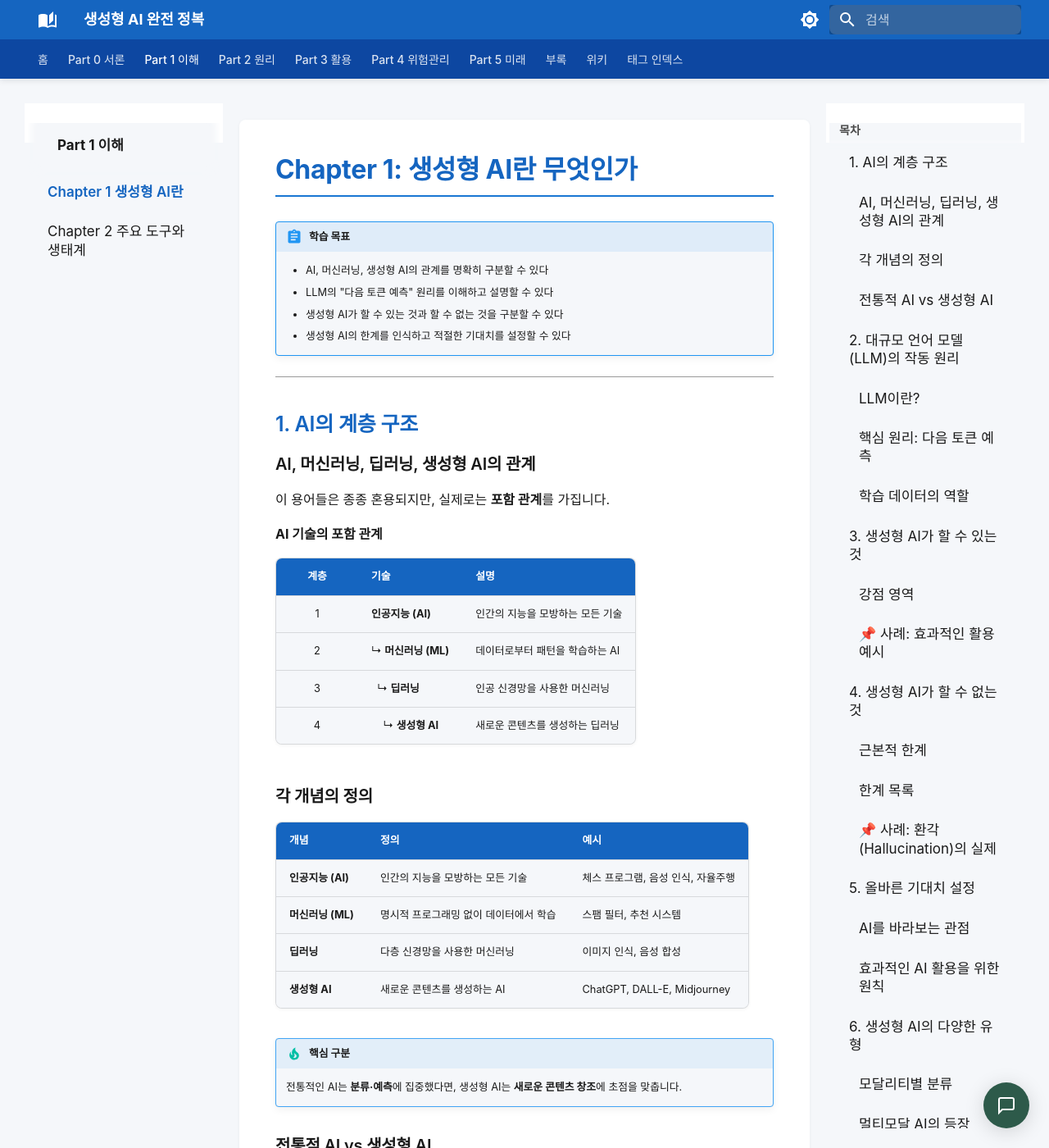
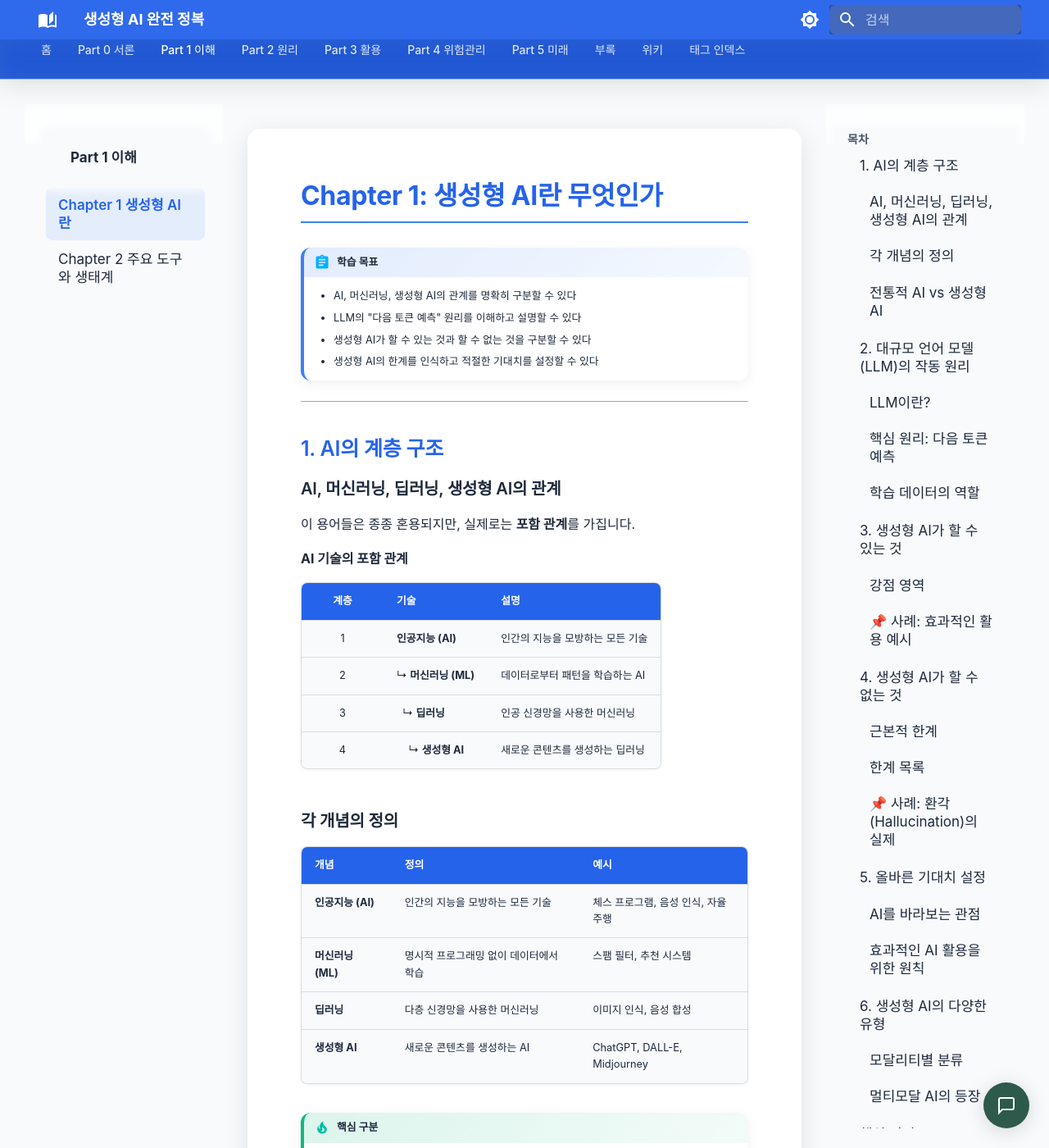
Before and after one commit to Zakedu/genai-book, an MkDocs documentation site: the page built from docs/part1/ch01-what-is-genai.md, in a window 1280 px wide and 1400 px high. Shown: the whole window at 82% size. Built offline with MkDocs 1.6.1 and Material for MkDocs 9.7.7, drawn with Linux system fonts in a browser that asks for light colours; some web fonts are replaced; comment, search, counter and statistics services are not loaded.

Commit message:
Design: Glassmorphism 2026 스타일 적용
- 컬러 팔레트 현대화 (Tailwind CSS 기반 Blue)
- Glassmorphism 효과 적용 (헤더, 사이드바, 콘텐츠 카드)
- Admonition 박스 그라디언트 배경 + 블러 효과
- 네비게이션 버튼 Micro-interactions 추가
- Reading Progress Bar 추가 (상단 진행률 표시)
- 부드러운 트랜지션과 호버 애니메이션

Co-Authored-By: Claude Opus 4.5 <noreply@anthropic.com>

```diff
--- /dev/null
+++ b/docs/javascripts/progress.js
@@ -0,0 +1,33 @@
+/**
+ * Reading Progress Bar
+ * 페이지 스크롤에 따른 읽기 진행률 표시
+ */
+document.addEventListener('DOMContentLoaded', function() {
+  // Progress bar 요소 생성
+  const progressBar = document.createElement('div');
+  progressBar.className = 'reading-progress';
+  document.body.prepend(progressBar);
+
+  // 스크롤 이벤트 처리
+  function updateProgress() {
+    const scrollTop = window.scrollY;
+    const docHeight = document.documentElement.scrollHeight - window.innerHeight;
+    const progress = docHeight > 0 ? (scrollTop / docHeight) * 100 : 0;
+    progressBar.style.width = progress + '%';
+  }
+
+  // 스크롤 이벤트 리스너 (throttle 적용)
+  let ticking = false;
+  window.addEventListener('scroll', function() {
+    if (!ticking) {
+      window.requestAnimationFrame(function() {
+        updateProgress();
+        ticking = false;
+      });
+      ticking = true;
+    }
+  });
+
+  // 초기 실행
+  updateProgress();
+});
--- a/docs/stylesheets/extra.css
+++ b/docs/stylesheets/extra.css
@@ -1,14 +1,25 @@
 /* ===================================
    GenAI Book - Custom Styles
+   2026 Glassmorphism Edition
    =================================== */
 
 /* Pretendard 폰트 로드 */
 @import url('https://cdn.jsdelivr.net/gh/orioncactus/pretendard@v1.3.9/dist/web/static/pretendard.min.css');
 
-/* 기본 폰트 설정 */
+/* 기본 폰트 설정 + CSS 변수 */
 :root {
   --md-text-font: "Pretendard", -apple-system, BlinkMacSystemFont, system-ui, sans-serif;
   --md-code-font: "JetBrains Mono", "Fira Code", monospace;
+
+  /* Glassmorphism 변수 */
+  --glass-blur: 20px;
+  --glass-saturation: 180%;
+  --glass-border: rgba(255, 255, 255, 0.2);
+  --glass-shadow: 0 8px 32px rgba(0, 0, 0, 0.1);
+
+  /* 트랜지션 */
+  --transition-smooth: all 0.3s cubic-bezier(0.4, 0, 0.2, 1);
+  --transition-bounce: all 0.3s cubic-bezier(0.34, 1.56, 0.64, 1);
 }
 
 body {
@@ -16,134 +27,173 @@ body {
 }
 
 /* ===================================
-   라이트 모드 컬러
+   라이트 모드 컬러 (현대화된 Blue)
    =================================== */
 [data-md-color-scheme="default"] {
-  /* 메인 배경색 */
-  --md-default-bg-color: #F5F7FA;
+  /* 메인 배경색 - 더 밝고 따뜻하게 */
+  --md-default-bg-color: #F8FAFC;
   --md-default-bg-color--light: #FFFFFF;
   --md-default-bg-color--lighter: #FAFBFC;
   --md-default-bg-color--lightest: #FFFFFF;
 
-  /* 프라이머리 컬러 (파란색 계열) */
-  --md-primary-fg-color: #1565C0;
-  --md-primary-fg-color--light: #1976D2;
-  --md-primary-fg-color--dark: #0D47A1;
+  /* 프라이머리 컬러 (현대화된 파란색) */
+  --md-primary-fg-color: #2563EB;
+  --md-primary-fg-color--light: #3B82F6;
+  --md-primary-fg-color--dark: #1D4ED8;
   --md-primary-bg-color: #FFFFFF;
-  --md-primary-bg-color--light: #E3F2FD;
+  --md-primary-bg-color--light: #EFF6FF;
 
   /* 악센트 컬러 */
-  --md-accent-fg-color: #2196F3;
-  --md-accent-fg-color--transparent: rgba(33, 150, 243, 0.1);
-  --md-accent-bg-color: #2196F3;
-  --md-accent-bg-color--light: #E3F2FD;
+  --md-accent-fg-color: #3B82F6;
+  --md-accent-fg-color--transparent: rgba(59, 130, 246, 0.1);
+  --md-accent-bg-color: #3B82F6;
+  --md-accent-bg-color--light: #DBEAFE;
 
-  /* 텍스트 컬러 */
-  --md-typeset-color: #1A1A1A;
-  --md-default-fg-color: #1A1A1A;
-  --md-default-fg-color--light: #4A4A4A;
-  --md-default-fg-color--lighter: #6A6A6A;
-  --md-default-fg-color--lightest: #9A9A9A;
+  /* 텍스트 컬러 - 더 부드럽게 */
+  --md-typeset-color: #1E293B;
+  --md-default-fg-color: #1E293B;
+  --md-default-fg-color--light: #475569;
+  --md-default-fg-color--lighter: #64748B;
+  --md-default-fg-color--lightest: #94A3B8;
 
   /* 코드 배경 */
-  --md-code-bg-color: #F5F5F5;
-  --md-code-fg-color: #1A1A1A;
+  --md-code-bg-color: #F1F5F9;
+  --md-code-fg-color: #1E293B;
 
   /* 푸터 */
-  --md-footer-bg-color: #1565C0;
-  --md-footer-bg-color--dark: #0D47A1;
+  --md-footer-bg-color: #1E40AF;
+  --md-footer-bg-color--dark: #1E3A8A;
   --md-footer-fg-color: #FFFFFF;
-  --md-footer-fg-color--light: #E3F2FD;
-  --md-footer-fg-color--lighter: #90CAF9;
+  --md-footer-fg-color--light: #DBEAFE;
+  --md-footer-fg-color--lighter: #93C5FD;
+
+  /* Glassmorphism 라이트 */
+  --glass-bg: rgba(255, 255, 255, 0.7);
+  --glass-bg-solid: rgba(255, 255, 255, 0.9);
+  --glass-border: rgba(255, 255, 255, 0.5);
 }
 
 /* ===================================
    다크 모드 컬러
    =================================== */
 [data-md-color-scheme="slate"] {
-  /* 메인 배경색 */
-  --md-default-bg-color: #1E1E1E;
-  --md-default-bg-color--light: #252525;
-  --md-default-bg-color--lighter: #2D2D2D;
-  --md-default-bg-color--lightest: #353535;
+  /* 메인 배경색 - 더 깊은 slate */
+  --md-default-bg-color: #0F172A;
+  --md-default-bg-color--light: #1E293B;
+  --md-default-bg-color--lighter: #334155;
+  --md-default-bg-color--lightest: #475569;
 
-  /* 프라이머리 컬러 (파란색 계열) */
-  --md-primary-fg-color: #64B5F6;
-  --md-primary-fg-color--light: #90CAF9;
-  --md-primary-fg-color--dark: #42A5F5;
-  --md-primary-bg-color: #1E1E1E;
+  /* 프라이머리 컬러 (밝은 파란색) */
+  --md-primary-fg-color: #60A5FA;
+  --md-primary-fg-color--light: #93C5FD;
+  --md-primary-fg-color--dark: #3B82F6;
+  --md-primary-bg-color: #0F172A;
   --md-primary-bg-color--light: #1E3A5F;
 
   /* 악센트 컬러 */
-  --md-accent-fg-color: #64B5F6;
-  --md-accent-fg-color--transparent: rgba(100, 181, 246, 0.1);
+  --md-accent-fg-color: #60A5FA;
+  --md-accent-fg-color--transparent: rgba(96, 165, 250, 0.15);
 
   /* 텍스트 컬러 */
-  --md-typeset-color: #E0E0E0;
-  --md-default-fg-color: #E0E0E0;
-  --md-default-fg-color--light: #B0B0B0;
-  --md-default-fg-color--lighter: #808080;
-  --md-default-fg-color--lightest: #606060;
+  --md-typeset-color: #E2E8F0;
+  --md-default-fg-color: #E2E8F0;
+  --md-default-fg-color--light: #CBD5E1;
+  --md-default-fg-color--lighter: #94A3B8;
+  --md-default-fg-color--lightest: #64748B;
 
   /* 코드 배경 */
-  --md-code-bg-color: #2D2D2D;
-  --md-code-fg-color: #E0E0E0;
+  --md-code-bg-color: #1E293B;
+  --md-code-fg-color: #E2E8F0;
+
+  /* Glassmorphism 다크 */
+  --glass-bg: rgba(30, 41, 59, 0.7);
+  --glass-bg-solid: rgba(30, 41, 59, 0.9);
+  --glass-border: rgba(255, 255, 255, 0.1);
+  --glass-shadow: 0 8px 32px rgba(0, 0, 0, 0.3);
 }
 
 /* ===================================
-   헤더 & 네비게이션
+   헤더 & 네비게이션 (Glassmorphism)
    =================================== */
 .md-header {
-  background-color: var(--md-primary-fg-color);
-  box-shadow: 0 2px 8px rgba(0, 0, 0, 0.1);
+  background: var(--glass-bg-solid);
+  backdrop-filter: blur(var(--glass-blur)) saturate(var(--glass-saturation));
+  -webkit-backdrop-filter: blur(var(--glass-blur)) saturate(var(--glass-saturation));
+  border-bottom: 1px solid var(--glass-border);
+  box-shadow: var(--glass-shadow);
+}
+
+[data-md-color-scheme="default"] .md-header {
+  background: rgba(37, 99, 235, 0.95);
+}
+
+[data-md-color-scheme="slate"] .md-header {
+  background: rgba(15, 23, 42, 0.9);
 }
 
 .md-tabs {
-  background-color: var(--md-primary-fg-color--dark);
+  background: rgba(0, 0, 0, 0.1);
+  backdrop-filter: blur(10px);
 }
 
 .md-tabs__link {
   font-weight: 500;
   opacity: 0.85;
+  transition: var(--transition-smooth);
+  border-radius: 8px;
+  margin: 4px;
 }
 
 .md-tabs__link--active,
 .md-tabs__link:hover {
   opacity: 1;
+  background: rgba(255, 255, 255, 0.15);
 }
 
 /* ===================================
-   사이드바
+   사이드바 (Glassmorphism)
    =================================== */
 .md-sidebar {
-  background-color: var(--md-default-bg-color--light);
+  background: var(--glass-bg);
+  backdrop-filter: blur(var(--glass-blur));
+  -webkit-backdrop-filter: blur(var(--glass-blur));
+}
+
+.md-sidebar__scrollwrap {
+  padding: 0.5rem;
 }
 
 .md-nav__link {
   font-size: 0.85rem;
-  padding: 0.4rem 0.6rem;
-  border-radius: 4px;
-  transition: all 0.2s ease;
+  padding: 0.5rem 0.75rem;
+  border-radius: 8px;
+  transition: var(--transition-smooth);
+  margin: 2px 0;
 }
 
 .md-nav__link:hover {
-  background-color: var(--md-accent-fg-color--transparent);
+  background: var(--md-accent-fg-color--transparent);
+  transform: translateX(4px);
 }
 
 .md-nav__link--active {
   font-weight: 600;
   color: var(--md-accent-fg-color);
+  background: var(--md-accent-fg-color--transparent);
 }
 
 /* ===================================
-   콘텐츠 영역
+   콘텐츠 영역 (Glassmorphism Card)
    =================================== */
 .md-content {
-  background-color: var(--md-default-bg-color--light);
-  border-radius: 8px;
-  margin: 1rem;
-  padding: 1rem;
-  box-shadow: 0 1px 4px rgba(0, 0, 0, 0.05);
+  background: var(--glass-bg-solid);
+  backdrop-filter: blur(var(--glass-blur));
+  -webkit-backdrop-filter: blur(var(--glass-blur));
+  border-radius: 16px;
+  margin: 1.5rem;
+  padding: 2rem;
+  border: 1px solid var(--glass-border);
+  box-shadow: var(--glass-shadow);
 }
 
 /* 제목 스타일 */
@@ -167,50 +217,104 @@ body {
 }
 
 /* ===================================
-   Admonition (알림 박스) 커스텀
+   Admonition (알림 박스) - Glassmorphism
    =================================== */
-/* 학습 목표 */
+.md-typeset .admonition,
+.md-typeset details {
+  border-radius: 12px;
+  border: none;
+  border-left: 4px solid;
+  background: var(--glass-bg);
+  backdrop-filter: blur(10px);
+  -webkit-backdrop-filter: blur(10px);
+  box-shadow: 0 4px 16px rgba(0, 0, 0, 0.06);
+  overflow: hidden;
+}
+
+.md-typeset .admonition-title,
+.md-typeset summary {
+  border-radius: 8px 8px 0 0;
+  font-weight: 600;
+}
+
+/* 학습 목표 (abstract) */
 .md-typeset .admonition.abstract,
 .md-typeset details.abstract {
-  border-color: #2196F3;
+  border-left-color: #3B82F6;
 }
 .md-typeset .abstract > .admonition-title,
 .md-typeset .abstract > summary {
-  background-color: rgba(33, 150, 243, 0.1);
-}
-.md-typeset .abstract > .admonition-title::before,
-.md-typeset .abstract > summary::before {
-  background-color: #2196F3;
+  background: linear-gradient(135deg, rgba(59, 130, 246, 0.15) 0%, rgba(59, 130, 246, 0.05) 100%);
 }
 
-/* 사례 */
+/* 사례 (example) */
 .md-typeset .admonition.example,
 .md-typeset details.example {
-  border-color: #5C6BC0;
+  border-left-color: #8B5CF6;
 }
 .md-typeset .example > .admonition-title,
 .md-typeset .example > summary {
-  background-color: rgba(92, 107, 192, 0.1);
+  background: linear-gradient(135deg, rgba(139, 92, 246, 0.15) 0%, rgba(139, 92, 246, 0.05) 100%);
 }
 
-/* 주의사항 */
+/* 주의사항 (warning) */
 .md-typeset .admonition.warning,
 .md-typeset details.warning {
-  border-color: #FF7043;
+  border-left-color: #F59E0B;
 }
 .md-typeset .warning > .admonition-title,
 .md-typeset .warning > summary {
-  background-color: rgba(255, 112, 67, 0.1);
+  background: linear-gradient(135deg, rgba(245, 158, 11, 0.15) 0%, rgba(245, 158, 11, 0.05) 100%);
 }
 
-/* 팁 */
+/* 위험 (danger) */
+.md-typeset .admonition.danger,
+.md-typeset details.danger {
+  border-left-color: #EF4444;
+}
+.md-typeset .danger > .admonition-title,
+.md-typeset .danger > summary {
+  background: linear-gradient(135deg, rgba(239, 68, 68, 0.15) 0%, rgba(239, 68, 68, 0.05) 100%);
+}
+
+/* 팁 (tip) */
 .md-typeset .admonition.tip,
 .md-typeset details.tip {
-  border-color: #42A5F5;
+  border-left-color: #10B981;
 }
 .md-typeset .tip > .admonition-title,
 .md-typeset .tip > summary {
-  background-color: rgba(66, 165, 245, 0.1);
+  background: linear-gradient(135deg, rgba(16, 185, 129, 0.15) 0%, rgba(16, 185, 129, 0.05) 100%);
+}
+
+/* 정보 (info) */
+.md-typeset .admonition.info,
+.md-typeset details.info {
+  border-left-color: #06B6D4;
+}
+.md-typeset .info > .admonition-title,
+.md-typeset .info > summary {
+  background: linear-gradient(135deg, rgba(6, 182, 212, 0.15) 0%, rgba(6, 182, 212, 0.05) 100%);
+}
+
+/* 질문 (question) */
+.md-typeset .admonition.question,
+.md-typeset details.question {
+  border-left-color: #EC4899;
+}
+.md-typeset .question > .admonition-title,
+.md-typeset .question > summary {
+  background: linear-gradient(135deg, rgba(236, 72, 153, 0.15) 0%, rgba(236, 72, 153, 0.05) 100%);
+}
+
+/* 인용 (quote) */
+.md-typeset .admonition.quote,
+.md-typeset details.quote {
+  border-left-color: #6B7280;
+}
+.md-typeset .quote > .admonition-title,
+.md-typeset .quote > summary {
+  background: linear-gradient(135deg, rgba(107, 114, 128, 0.15) 0%, rgba(107, 114, 128, 0.05) 100%);
 }
 
 /* ===================================
@@ -437,69 +541,91 @@ body {
 }
 
 /* ===================================
-   이전/다음 네비게이션 버튼
+   이전/다음 네비게이션 버튼 (Glassmorphism)
    =================================== */
 .nav-buttons {
   display: flex;
   justify-content: space-between;
   align-items: center;
   gap: 1rem;
-  margin-top: 2rem;
-  padding-top: 1.5rem;
+  margin-top: 3rem;
+  padding-top: 2rem;
+  border-top: 1px solid var(--glass-border);
 }
 
 .nav-buttons .nav-button {
-  display: inline-block;
-  padding: 0.75rem 1.25rem;
-  border-radius: 8px;
-  font-size: 0.85rem;
+  display: inline-flex;
+  align-items: center;
+  gap: 0.5rem;
+  padding: 1rem 1.5rem;
+  border-radius: 12px;
+  font-size: 0.9rem;
   font-weight: 500;
   text-decoration: none;
-  transition: all 0.2s ease;
+  transition: var(--transition-bounce);
   max-width: 45%;
   line-height: 1.4;
+  backdrop-filter: blur(10px);
+  -webkit-backdrop-filter: blur(10px);
 }
 
 .nav-buttons .nav-prev {
-  border: 1px solid var(--md-primary-fg-color);
+  border: 1px solid var(--glass-border);
   color: var(--md-primary-fg-color);
-  background-color: transparent;
+  background: var(--glass-bg);
   text-align: left;
+  box-shadow: 0 4px 16px rgba(0, 0, 0, 0.05);
 }
 
 .nav-buttons .nav-prev:hover {
-  background-color: var(--md-accent-fg-color--transparent);
-  transform: translateX(-4px);
+  background: var(--md-accent-fg-color--transparent);
+  transform: translateX(-6px) scale(1.02);
+  box-shadow: 0 8px 24px rgba(59, 130, 246, 0.15);
+  border-color: var(--md-primary-fg-color);
 }
 
 .nav-buttons .nav-next {
-  background-color: var(--md-primary-fg-color);
+  background: linear-gradient(135deg, var(--md-primary-fg-color) 0%, var(--md-primary-fg-color--dark) 100%);
   color: white;
-  border: 1px solid var(--md-primary-fg-color);
+  border: none;
   text-align: right;
   margin-left: auto;
+  box-shadow: 0 4px 16px rgba(37, 99, 235, 0.3);
 }
 
 .nav-buttons .nav-next:hover {
-  background-color: var(--md-primary-fg-color--dark);
-  border-color: var(--md-primary-fg-color--dark);
-  transform: translateX(4px);
+  transform: translateX(6px) scale(1.02);
+  box-shadow: 0 8px 24px rgba(37, 99, 235, 0.4);
 }
 
 @media screen and (max-width: 600px) {
   .nav-buttons {
     flex-direction: column;
-    gap: 0.75rem;
+    gap: 1rem;
   }
 
   .nav-buttons .nav-button {
     width: 100%;
     max-width: 100%;
-    text-align: center;
+    justify-content: center;
   }
 
   .nav-buttons .nav-prev:hover,
   .nav-buttons .nav-next:hover {
-    transform: none;
+    transform: scale(1.02);
   }
 }
+
+/* ===================================
+   Reading Progress Bar
+   =================================== */
+.reading-progress {
+  position: fixed;
+  top: 0;
+  left: 0;
+  width: 0%;
+  height: 3px;
+  background: linear-gradient(90deg, var(--md-primary-fg-color), var(--md-accent-fg-color));
+  z-index: 9999;
+  transition: width 0.1s ease;
+}
--- a/mkdocs.yml
+++ b/mkdocs.yml
@@ -99,6 +99,7 @@ extra_css:
 extra_javascript:
   - https://unpkg.com/tablesort@5.3.0/dist/tablesort.min.js
   - javascripts/nav-fix.js
+  - javascripts/progress.js
 
 # 네비게이션 구조
 nav:
```
